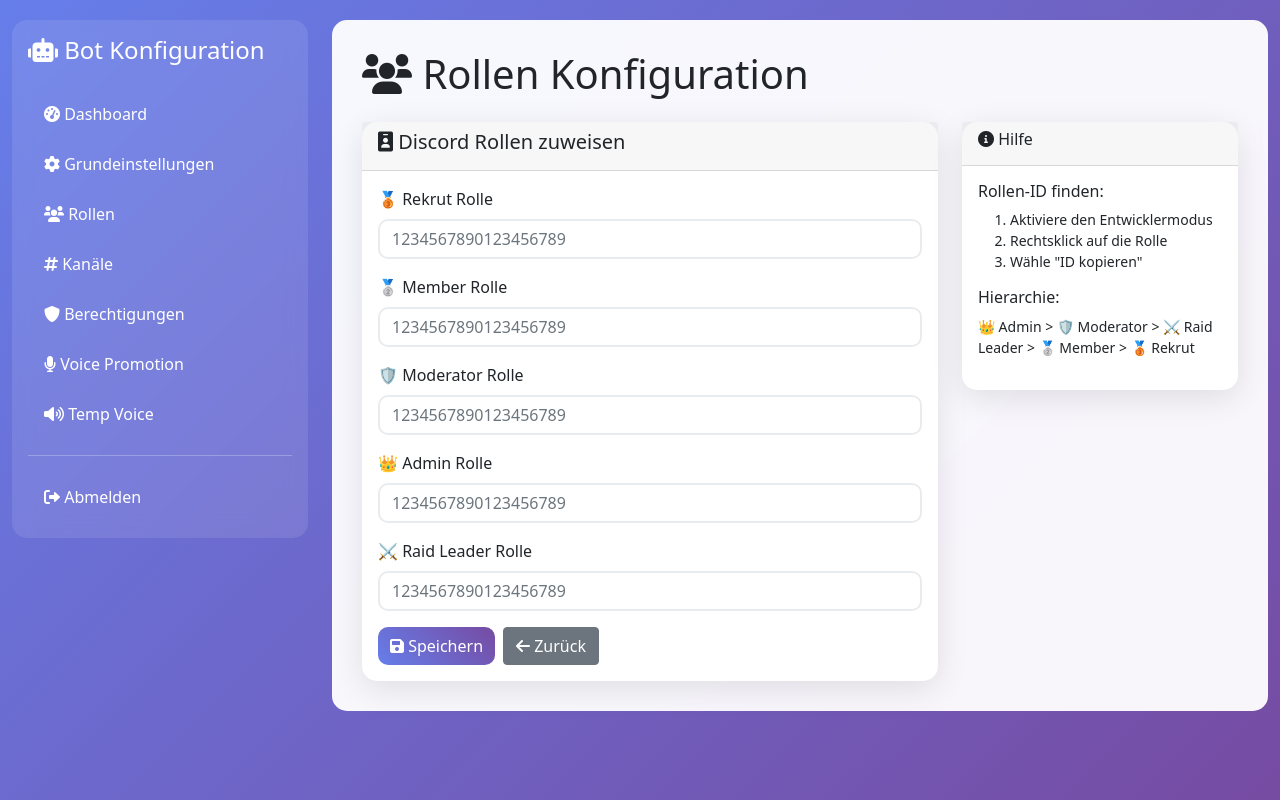
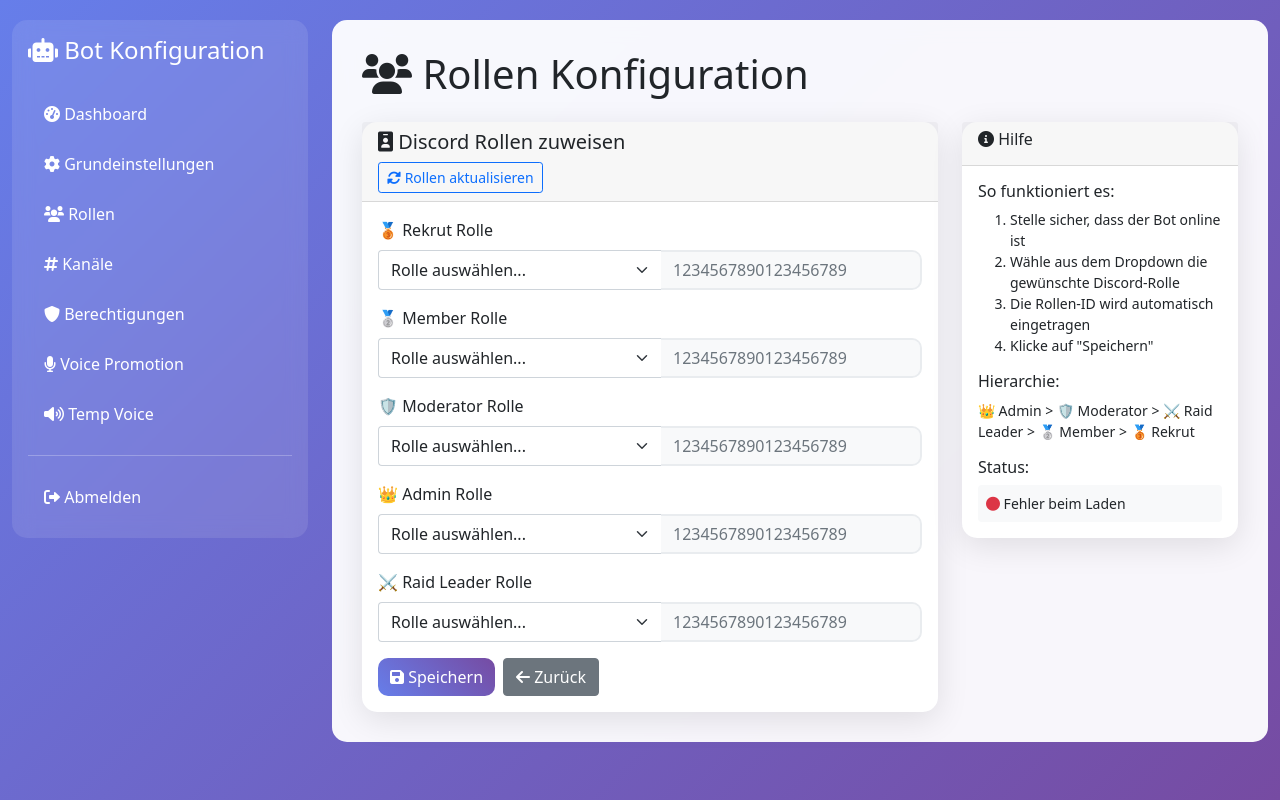
Before and after one commit to Mianthlatil/DiscordBot, a Flask app: template templates/roles.html in a window 1280 px wide. Run offline with Flask 3, Linux system fonts and the light colour scheme; the template is opened without the code that fills it, so the values that code supplies are empty.

Commit message:
Assistant checkpoint: Enhanced role selection with Discord dropdown
Assistant generated file changes:
- web_config.py: Add Discord role fetching functionality, Add function to get Discord roles, Add API endpoint for Discord roles
- templates/roles.html: Add Discord role dropdown functionality

---

User prompt:

Ich möchte meine rollen als drop-down Menü auswählen können

Replit-Commit-Author: Assistant
Replit-Commit-Session-Id: 9115f6bc-10f0-4f1e-8481-079f6ab377cf

```diff
--- a/templates/roles.html
+++ b/templates/roles.html
@@ -15,42 +15,77 @@
         <div class="card">
             <div class="card-header">
                 <h5><i class="fas fa-id-badge"></i> Discord Rollen zuweisen</h5>
+                <button id="refreshRoles" class="btn btn-sm btn-outline-primary">
+                    <i class="fas fa-sync-alt"></i> Rollen aktualisieren
+                </button>
             </div>
             <div class="card-body">
-                <form method="POST">
+                <div id="loading" class="text-center mb-3" style="display: none;">
+                    <div class="spinner-border" role="status">
+                        <span class="visually-hidden">Lade Discord Rollen...</span>
+                    </div>
+                    <p>Lade Discord Rollen...</p>
+                </div>
+
+                <form method="POST" id="roleForm">
                     <div class="mb-3">
                         <label for="role_rekrut" class="form-label">🥉 Rekrut Rolle</label>
+                        <div class="input-group">
+                            <select class="form-select discord-role-select" data-target="role_rekrut">
+                                <option value="">Rolle auswählen...</option>
+                            </select>
                             <input type="text" class="form-control" id="role_rekrut" name="role_rekrut"
                                    value="{{ config.roles.rekrut if config.roles else '' }}"
-                               placeholder="1234567890123456789">
+                                   placeholder="1234567890123456789" readonly>
+                        </div>
                     </div>
 
                     <div class="mb-3">
                         <label for="role_member" class="form-label">🥈 Member Rolle</label>
+                        <div class="input-group">
+                            <select class="form-select discord-role-select" data-target="role_member">
+                                <option value="">Rolle auswählen...</option>
+                            </select>
                             <input type="text" class="form-control" id="role_member" name="role_member"
                                    value="{{ config.roles.member if config.roles else '' }}"
-                               placeholder="1234567890123456789">
+                                   placeholder="1234567890123456789" readonly>
+                        </div>
                     </div>
 
                     <div class="mb-3">
                         <label for="role_moderator" class="form-label">🛡️ Moderator Rolle</label>
+                        <div class="input-group">
+                            <select class="form-select discord-role-select" data-target="role_moderator">
+                                <option value="">Rolle auswählen...</option>
+                            </select>
                             <input type="text" class="form-control" id="role_moderator" name="role_moderator"
                                    value="{{ config.roles.moderator if config.roles else '' }}"
-                               placeholder="1234567890123456789">
+                                   placeholder="1234567890123456789" readonly>
+                        </div>
                     </div>
 
                     <div class="mb-3">
                         <label for="role_admin" class="form-label">👑 Admin Rolle</label>
+                        <div class="input-group">
+                            <select class="form-select discord-role-select" data-target="role_admin">
+                                <option value="">Rolle auswählen...</option>
+                            </select>
                             <input type="text" class="form-control" id="role_admin" name="role_admin"
                                    value="{{ config.roles.admin if config.roles else '' }}"
-                               placeholder="1234567890123456789">
+                                   placeholder="1234567890123456789" readonly>
+                        </div>
                     </div>
 
                     <div class="mb-3">
                         <label for="role_raid_leader" class="form-label">⚔️ Raid Leader Rolle</label>
+                        <div class="input-group">
+                            <select class="form-select discord-role-select" data-target="role_raid_leader">
+                                <option value="">Rolle auswählen...</option>
+                            </select>
                             <input type="text" class="form-control" id="role_raid_leader" name="role_raid_leader"
                                    value="{{ config.roles.raid_leader if config.roles else '' }}"
-                               placeholder="1234567890123456789">
+                                   placeholder="1234567890123456789" readonly>
+                        </div>
                     </div>
 
                     <div class="d-flex gap-2">
@@ -72,19 +107,129 @@
                 <h6><i class="fas fa-info-circle"></i> Hilfe</h6>
             </div>
             <div class="card-body">
-                <h6>Rollen-ID finden:</h6>
+                <h6>So funktioniert es:</h6>
                 <ol class="small">
-                    <li>Aktiviere den Entwicklermodus</li>
-                    <li>Rechtsklick auf die Rolle</li>
-                    <li>Wähle "ID kopieren"</li>
+                    <li>Stelle sicher, dass der Bot online ist</li>
+                    <li>Wähle aus dem Dropdown die gewünschte Discord-Rolle</li>
+                    <li>Die Rollen-ID wird automatisch eingetragen</li>
+                    <li>Klicke auf "Speichern"</li>
                 </ol>
 
                 <h6 class="mt-3">Hierarchie:</h6>
                 <p class="small">
                     👑 Admin > 🛡️ Moderator > ⚔️ Raid Leader > 🥈 Member > 🥉 Rekrut
                 </p>
+
+                <h6 class="mt-3">Status:</h6>
+                <div id="roleStatus" class="small">
+                    <i class="fas fa-circle text-warning"></i> Lade Rollen...
                 </div>
             </div>
         </div>
     </div>
+</div>
+
+<script>
+document.addEventListener('DOMContentLoaded', function() {
+    loadDiscordRoles();
+
+    // Refresh button
+    document.getElementById('refreshRoles').addEventListener('click', function() {
+        loadDiscordRoles();
+    });
+
+    // Role selection handlers
+    document.querySelectorAll('.discord-role-select').forEach(select => {
+        select.addEventListener('change', function() {
+            const targetId = this.getAttribute('data-target');
+            const targetInput = document.getElementById(targetId);
+
+            if (this.value) {
+                targetInput.value = this.value;
+                targetInput.style.backgroundColor = '#e8f5e8';
+            } else {
+                targetInput.style.backgroundColor = '';
+            }
+        });
+    });
+});
+
+function loadDiscordRoles() {
+    const loading = document.getElementById('loading');
+    const status = document.getElementById('roleStatus');
+    const selects = document.querySelectorAll('.discord-role-select');
+
+    loading.style.display = 'block';
+    status.innerHTML = '<i class="fas fa-circle text-warning"></i> Lade Rollen...';
+
+    fetch('/api/discord_roles')
+        .then(response => response.json())
+        .then(roles => {
+            loading.style.display = 'none';
+
+            if (roles.length === 0) {
+                status.innerHTML = '<i class="fas fa-circle text-danger"></i> Keine Rollen gefunden - Bot offline?';
+                return;
+            }
+
+            status.innerHTML = `<i class="fas fa-circle text-success"></i> ${roles.length} Rollen geladen`;
+
+            // Clear and populate all selects
+            selects.forEach(select => {
+                const currentValue = document.getElementById(select.getAttribute('data-target')).value;
+
+                // Clear existing options except first
+                while (select.children.length > 1) {
+                    select.removeChild(select.lastChild);
+                }
+
+                // Add roles
+                roles.forEach(role => {
+                    const option = document.createElement('option');
+                    option.value = role.id;
+                    option.textContent = role.name;
+
+                    // Set color if available
+                    if (role.color && role.color !== '#000000') {
+                        option.style.color = role.color;
+                    }
+
+                    // Select if this is the current value
+                    if (role.id == currentValue) {
+                        option.selected = true;
+                        select.style.backgroundColor = '#e8f5e8';
+                    }
+
+                    select.appendChild(option);
+                });
+            });
+        })
+        .catch(error => {
+            console.error('Error loading roles:', error);
+            loading.style.display = 'none';
+            status.innerHTML = '<i class="fas fa-circle text-danger"></i> Fehler beim Laden';
+        });
+}
+</script>
+
+<style>
+.discord-role-select option {
+    padding: 5px;
+}
+
+.input-group .form-select {
+    border-right: 0;
+}
+
+.input-group .form-control[readonly] {
+    background-color: #f8f9fa;
+    border-left: 0;
+}
+
+#roleStatus {
+    padding: 8px;
+    border-radius: 4px;
+    background-color: #f8f9fa;
+}
+</style>
 {% endblock %}
--- a/web_config.py
+++ b/web_config.py
@@ -7,6 +7,7 @@ from discord.ext import commands
 import asyncio
 import threading
 from functools import wraps
+import traceback
 
 app = Flask(__name__)
 app.secret_key = os.environ.get('FLASK_SECRET_KEY', 'your-secret-key-here')
@@ -26,6 +27,28 @@ def save_config(config):
     """Save configuration to JSON file"""
     with open('config.json', 'w', encoding='utf-8') as f:
         json.dump(config, f, indent=4, ensure_ascii=False)
+
+def get_discord_roles():
+    """Get Discord roles from the bot instance"""
+    try:
+        config = load_config()
+        guild_id = config.get('guild_id')
+
+        if not guild_id:
+            return []
+
+        # Try to get roles from existing bot instance or create temporary connection
+        import main
+        if hasattr(main, 'bot') and main.bot.is_ready():
+            guild = main.bot.get_guild(guild_id)
+            if guild:
+                return [{'id': role.id, 'name': role.name, 'color': str(role.color)}
+                       for role in guild.roles if role.name != '@everyone']
+
+        return []
+    except Exception as e:
+        print(f"Error fetching Discord roles: {e}")
+        return []
 
 def require_auth(f):
     """Decorator to require authentication"""
@@ -235,6 +258,13 @@ def api_config():
     """API endpoint to get current config"""
     return jsonify(load_config())
 
+@app.route('/api/discord_roles')
+@require_auth
+def api_discord_roles():
+    """API endpoint to get Discord roles"""
+    roles = get_discord_roles()
+    return jsonify(roles)
+
 @app.route('/reset_permissions', methods=['POST'])
 @require_auth
 def reset_permissions():
```
Lines whose indentation alone changed are shown as unchanged.
